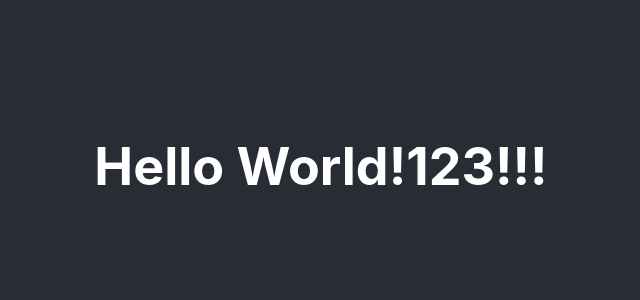
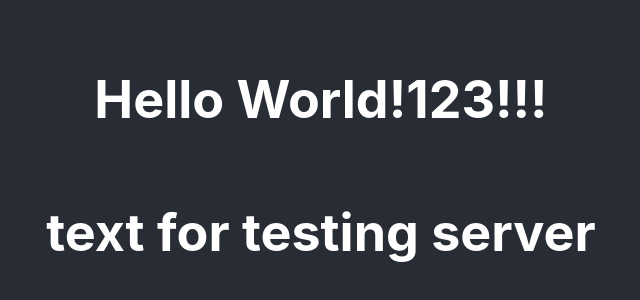
Before and after one commit to jjoonleo/food, a React (Create React App) app in the folder client/: page / in a window 1280 px wide. Shown: the part 234-534 px from the top of the page, without its empty margins (319-959 px from the left). Built offline with nearby package versions, Linux system fonts and the light colour scheme; no server answers.

Commit message:
test for server

```diff
--- a/client/src/App.js
+++ b/client/src/App.js
@@ -24,6 +24,7 @@ function App() {
     <div className="App">
       <header className="App-header">
         <h1>Hello World!123!!!</h1>
+        <h1>text for testing server</h1>
       </header>
     </div>
   );
```
